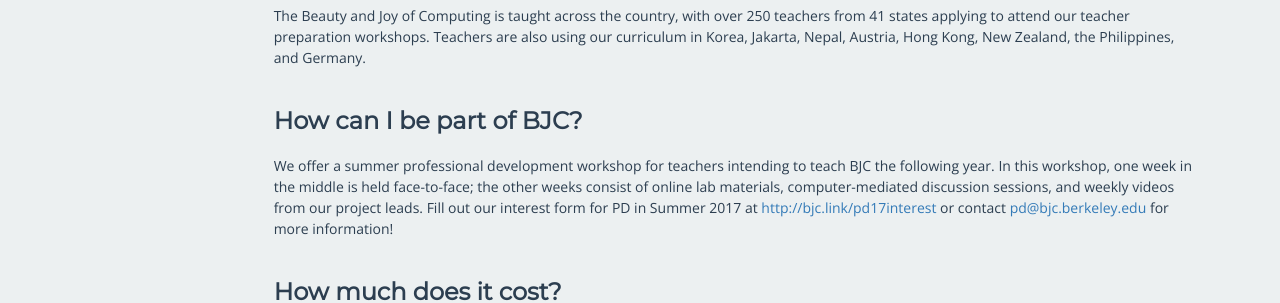
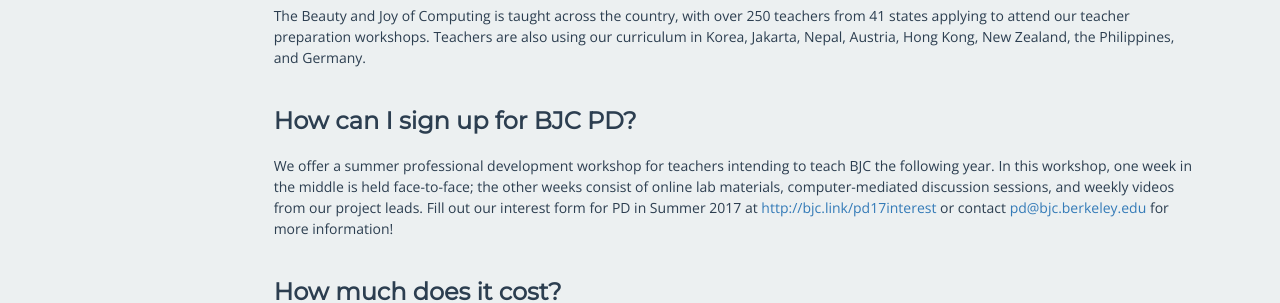
Before and after one commit to beautyjoy/beautyjoy.github.io, a Jekyll site: the page built from professional-development-3-weeks/index.html, in a window 1280 px wide and 900 px high, scrolled down 1399 px. Shown: the part 154-457 px from the top of the window. Built offline with Jekyll 4.4.1, drawn with Linux system fonts in a browser that asks for light colours.

Commit message:
Updated section

```diff
--- a/professional-development-3-weeks/index.html
+++ b/professional-development-3-weeks/index.html
@@ -72,7 +72,7 @@
 
 <p>The Beauty and Joy of Computing is taught across the country, with over 250 teachers from 41 states applying to attend our teacher preparation workshops. Teachers are also using our curriculum in Korea, Jakarta, Nepal, Austria, Hong Kong, New Zealand, the Philippines, and Germany.</p>
 
-<h3>How can I be part of BJC?</h3>
+<h3>How can I sign up for BJC PD?</h3>
 
 <p>We offer a summer professional development workshop for teachers intending to teach BJC the following year. In this workshop, one week in the middle is held face-to-face; the other weeks consist of online lab materials, computer-mediated discussion sessions, and weekly videos from our project leads. Fill out our interest form for PD in Summer 2017 at <a href="http://bjc.link/pd17interest">http://bjc.link/pd17interest</a> or contact <a href="mailto:pd@bjc.berkeley.edu">pd@bjc.berkeley.edu</a> for more information!</p>
 
```
